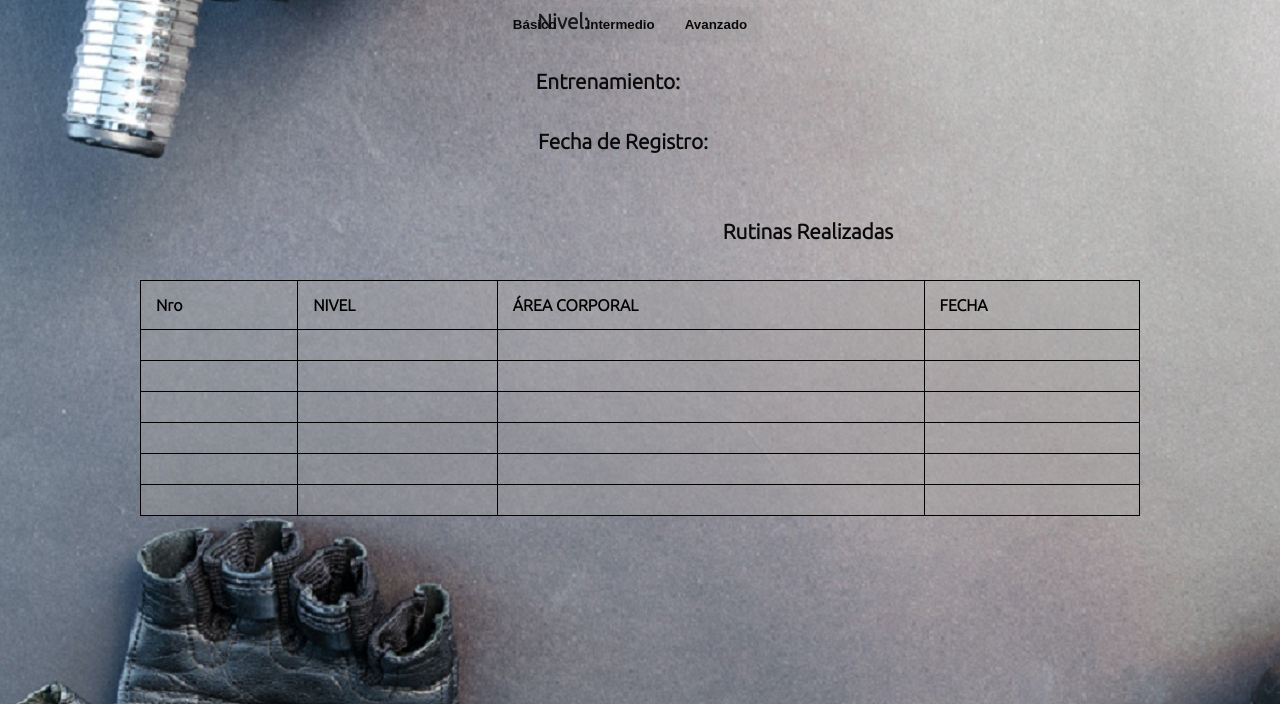
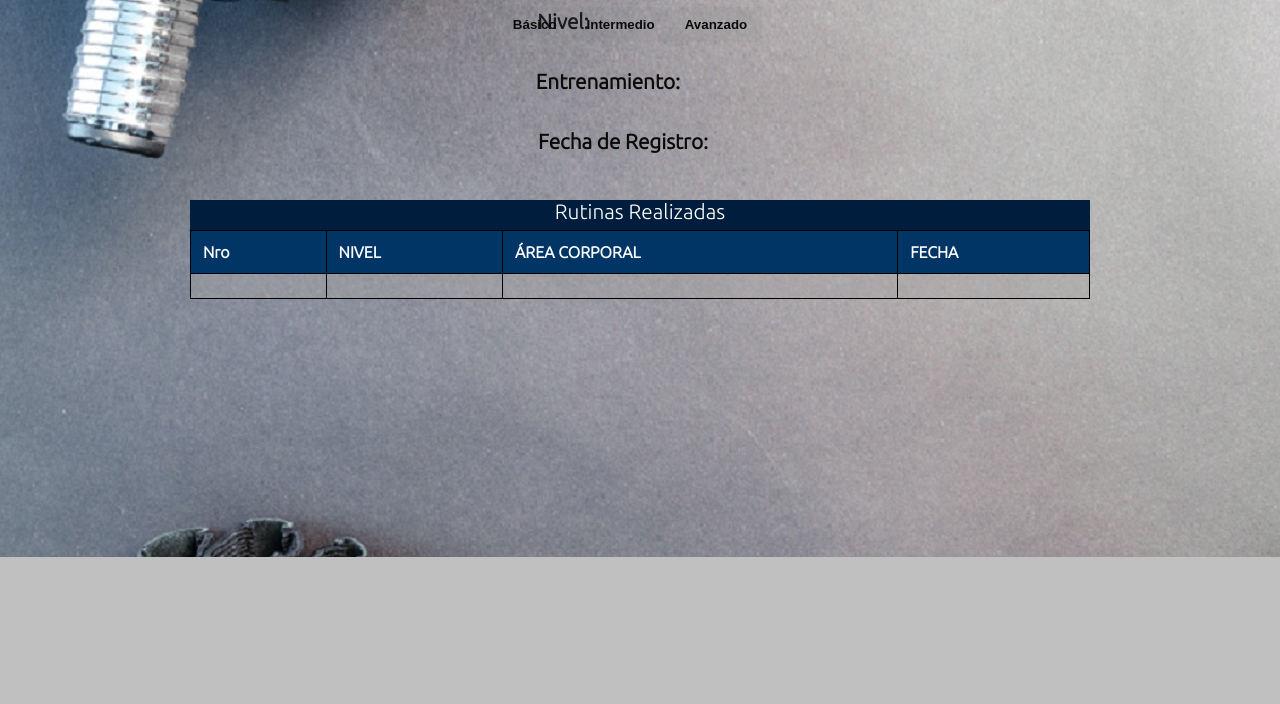
Before and after one commit to Home-Workout/HoWo, a PHP site: page /public/VerProgreso.html in a window 1280 px wide; the page is wider, and only the part inside the window is pictured. Shown: the part 278-982 px from the top of that part. After the commit the page ends 835 px from the top of that part, so only its background shows below. Run offline with PHP 8.4, Linux system fonts and the light colour scheme; lists and menus that the app fills with data are empty; some libraries are stand-ins or nearby versions.

Commit message:
arreglando Tabla

```diff
--- a/public/VerProgreso.html
+++ b/public/VerProgreso.html
@@ -70,52 +70,26 @@
     <h4 id=" " class="entrenamiento">Entrenamiento:</h4>
     <h4 id=" " class="fechaRegistro">Fecha de Registro:</h4>
 
-    <h2 id="" class="Rutinas">Rutinas Realizadas</h2>
-    <div id="main-container">
-        <table>
+    <!--<h2 id="" class="Rutinas">Rutinas Realizadas</h2> -->
+    <div class="tableformat">
+        <table id ="rutinasRealizadas">
+            <caption>Rutinas Realizadas</caption>
+            <thead>
               <tr>
                  <th>Nro</th>
                  <th>NIVEL</th>
                  <th>ÁREA CORPORAL</th>
                  <th>FECHA</th>
               </tr>
+            </thead>
+            <tbody id = "content_table">
               <tr>
                  <td> </td>
                  <td> </td>
                  <td> </td>
                  <td> </td>
               </tr>
-            <tr>
-                <td> </td>
-                <td> </td>
-                <td> </td>
-                <td> </td>
-            </tr>
-            <tr>
-                <td> </td>
-                <td> </td>
-                <td> </td>
-                <td> </td>
-            </tr>
-            <tr>
-                <td> </td>
-                <td> </td>
-                <td> </td>
-                <td> </td>
-            </tr>
-            <tr>
-                <td> </td>
-                <td> </td>
-                <td> </td>
-                <td> </td>
-            </tr>
-            <tr>
-                <td> </td>
-                <td> </td>
-                <td> </td>
-                <td> </td>
-            </tr>
-
+            </tbody>
         </table>
     </div>
 
--- a/styles/VerProgreso.css
+++ b/styles/VerProgreso.css
@@ -130,33 +130,32 @@ body {
     top: 150px;
 }
 
-.Rutinas{
-    position: relative;
-    margin-right: 10px;
-    text-align: center;
-    color: rgb(10, 10, 10);
-    font-size: 1.30em;
-    margin: 150px;
-    padding: 0px 0px;
-    width: 180px;
-    height: 0px;
-    text-decoration: none;
-    right: -530px;
-    top: 90px;
-}
-
-#main-container{
-    margin: 150px auto;
-    width:1000px;
+table{
+    background-color: rgba(167, 164, 164, 0.404);
+    text-align:left;
+    width:10%;
+    height: 50px;
+    margin: 220px auto;
+    color: rgb(255, 255, 255);
 
 }
 
-table{
-    background-color: rgba(167, 164, 164, 0.404);
-    text-align:left;
-    width:100%;
+caption{
+    background-color:#001d3d;
+    padding: 12;px
+    text-align: center;
+    font-size: 1.30em;
+    margin: px;
+    width: 900px;
+    height: 30px;
+    text-decoration: none;
+    top: 0px;
+}
+
+th{
+    background-color:#003566;
 }
 
 th,td{
-    padding:15px
+    padding:12px
 }
```
Lines whose indentation alone changed are shown as unchanged.
